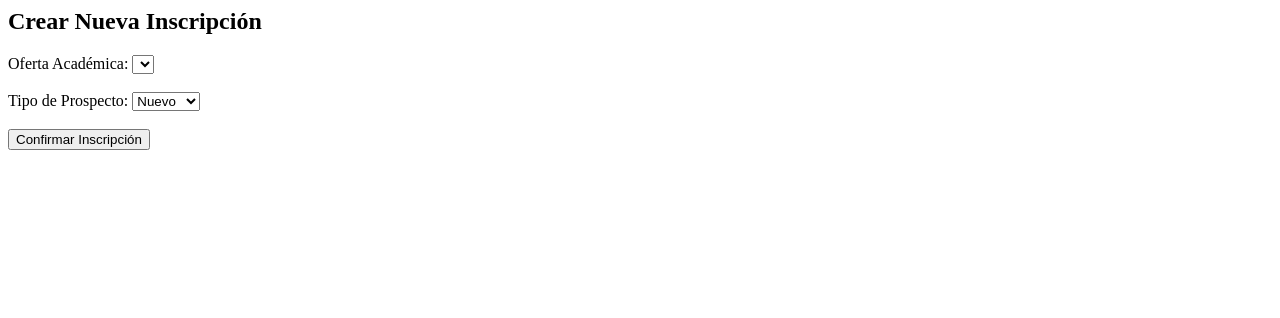
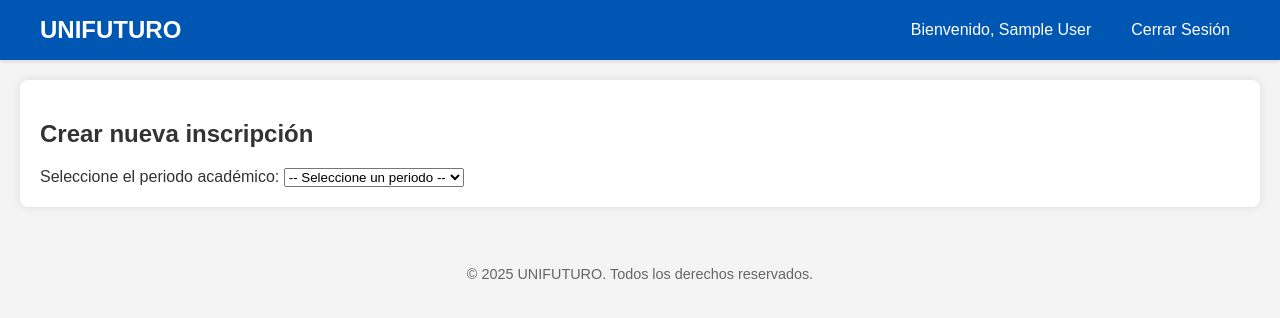
Before and after one commit to jgayon/unifuturo_portal, a Flask app: page /create_enrollment in a window 1280 px wide. Shown: the top 318 px of the page. Run offline with Flask 3, Linux system fonts and the light colour scheme; the visitor is signed in with stand-in values (Sample User, id 1); data that the repository does not hold is empty.

Commit message:
Update estudiante
Funcionalidad de opciones en estudiantes completas

```diff
--- a/unifuturo_app/app.py
+++ b/unifuturo_app/app.py
@@ -133,8 +133,6 @@ def student_edit_profile():
         return redirect(url_for('index'))
 
     user_id = session['user_id']
-    columns = ['nombre', 'apellido', 'telefono', 'direccion', 'correo']
-    user_data = None
 
     if request.method == 'POST':
         nombre = request.form['nombre']
@@ -161,25 +159,28 @@ def student_edit_profile():
             'user_id': user_id
         }
 
-        success = execute_query(update_query, params, commit=True)
+        success = execute_query(update_query, params)
 
         if success:
             flash('Tu información ha sido actualizada correctamente.', 'success')
-            session['user_name'] = nombre  # Actualiza en la sesión
+            session['user_name'] = nombre
             return redirect(url_for('student_dashboard'))
         else:
             flash('Hubo un error al actualizar tu información.', 'danger')
 
-    # Siempre cargamos los datos actuales del usuario para mostrarlos en el formulario
-    user_data = execute_query('SELECT nombre, apellido, telefono, direccion, correo FROM "Usuario" WHERE id_usuario = :id', {'id': user_id}, fetchone=True)
-
+    # Carga de datos actual del usuario
+    user_data = execute_query(
+        'SELECT nombre, apellido, telefono, direccion, correo FROM "Usuario" WHERE id_usuario = :id',
+        {'id': user_id},
+        fetchone=True
+    )
+    print("user_data:", user_data, type(user_data))
     if user_data is None:
         flash('Error al cargar tus datos.', 'danger')
         return redirect(url_for('student_dashboard'))
 
-    user_data = dict(zip(columns, user_data))
+    return render_template('student/edit_profile.html', user_data=user_data)
 
-    return render_template('student/edit_profile.html', user_data=user_data)
 
 
 
@@ -190,59 +191,61 @@ def create_enrollment():
 
     user_id = session['user_id']
 
-    # Cargar las ofertas activas desde la BD
-    query_ofertas = 'SELECT id_oferta, periodo_academico, titulo_conduce FROM "Oferta" WHERE activa = \'S\''
-    ofertas = execute_query(query_ofertas, fetchall=True)
+    # Cargar periodos disponibles con ofertas activas
+    periodos = execute_query(
+        'SELECT DISTINCT periodo_academico FROM "Oferta" WHERE activa = \'S\' ORDER BY periodo_academico DESC',
+        fetchall=True
+    )
 
-    if request.method == 'POST':
+    selected_periodo = request.form.get('periodo_academico')
+    ofertas_disponibles = []
+
+    if selected_periodo:
+        ofertas_disponibles = execute_query(
+            '''SELECT id_oferta, titulo_conduce FROM "Oferta"
+               WHERE periodo_academico = :periodo AND activa = 'S' ''',
+            {'periodo': selected_periodo},
+            fetchall=True
+        )
+
+    if request.method == 'POST' and request.form.get('submit') == 'Inscribirse':
         oferta_id = request.form.get('oferta_id')
         tipo_prospecto = request.form.get('tipo_prospecto')
 
-        # Validaciones básicas
         if not oferta_id or not tipo_prospecto:
             flash('Todos los campos son obligatorios.', 'danger')
-            return render_template('enrollment/create_enrollment.html', ofertas=ofertas)
+        else:
+            result = execute_query(
+                'SELECT COUNT(*) AS cantidad FROM "Inscripcion" WHERE id_usuario = :id_usuario AND id_oferta = :id_oferta',
+                {'id_usuario': user_id, 'id_oferta': oferta_id},
+                fetchone=True
+            )
 
-        # Verificar si el usuario ya tiene inscripción para esa oferta
-        check_query = """
-            SELECT COUNT(*) AS cantidad
-            FROM "Inscripcion"
-            WHERE id_usuario = :id_usuario AND id_oferta = :id_oferta
-        """
-        check_params = {'id_usuario': user_id, 'id_oferta': oferta_id}
-        result = execute_query(check_query, check_params, fetchone=True)
+            if result and result['CANTIDAD'] > 0:
+                flash('Ya tienes una inscripción para esta oferta.', 'warning')
+            else:
+                insert_query = '''
+                    INSERT INTO "Inscripcion" (id_usuario, id_oferta, tipo_prospecto, fecha_inscripcion, estado_inscripcion)
+                    VALUES (:id_usuario, :id_oferta, :tipo_prospecto, SYSDATE, 'En progreso')
+                '''
+                params = {
+                    'id_usuario': user_id,
+                    'id_oferta': oferta_id,
+                    'tipo_prospecto': tipo_prospecto
+                }
+                success = execute_query(insert_query, params)
+                if success:
+                    flash('Inscripción realizada exitosamente.', 'success')
+                    return redirect('/student_dashboard')
+                else:
+                    flash('Ocurrió un error al guardar la inscripción.', 'danger')
 
-        existing_inscription_count = result['CANTIDAD'] if result else 0
-
-        if existing_inscription_count > 0:
-            flash('Ya tienes una inscripción para esta oferta.', 'warning')
-            return render_template('enrollment/create_enrollment.html', ofertas=ofertas)
-
-        # Crear nueva inscripción
-        insert_query = """
-            INSERT INTO "Inscripcion" (
-                id_usuario, id_oferta, tipo_prospecto, fecha_inscripcion, estado_inscripcion
-            ) VALUES (
-                :id_usuario, :id_oferta, :tipo_prospecto, SYSDATE, 'En progreso'
-            )
-        """
-        insert_params = {
-            'id_usuario': user_id,
-            'id_oferta': oferta_id,
-            'tipo_prospecto': tipo_prospecto
-        }
-
-        print("Insertando inscripción con:", insert_params)
-
-        success = execute_query(insert_query, insert_params, commit=True)
-
-        if success is not None:
-            flash('Inscripción realizada exitosamente.', 'success')
-            return redirect('/student_dashboard')
-        else:
-            flash('Ocurrió un error al guardar la inscripción.', 'danger')
-
-    return render_template('enrollment/create_enrollment.html', ofertas=ofertas)
+    return render_template(
+        'enrollment/create_enrollment.html',
+        periodos=periodos,
+        ofertas=ofertas_disponibles,
+        selected_periodo=selected_periodo
+    )
 
 @app.route('/student/view_enrollments')
 def student_view_enrollments():
--- a/unifuturo_app/templates/enrollment/create_enrollment.html
+++ b/unifuturo_app/templates/enrollment/create_enrollment.html
@@ -1,21 +1,41 @@
-<h2>Crear Nueva Inscripción</h2>
+{% extends 'layout.html' %}
+{% block title %}Nueva Inscripción{% endblock %}
+{% block content %}
+<h2>Crear nueva inscripción</h2>
 
 <form method="POST">
-  <label for="id_oferta">Oferta Académica:</label>
-  <select name="id_oferta" required>
-    {% for oferta in active_offers %}
-      <option value="{{ oferta.ID_OFERTA }}">
-        {{ oferta.TITULO_CONDUCE }} ({{ oferta.PROGRAMA_NOMBRE }}) - {{ oferta.PERIODO_ACADEMICO }}
-        </option>
+    <label for="periodo_academico">Seleccione el periodo académico:</label>
+    <select name="periodo_academico" onchange="this.form.submit()">
+        <option value="">-- Seleccione un periodo --</option>
+        {% for p in periodos %}
+            <option value="{{ p.PERIODO_ACADEMICO }}" {% if p.PERIODO_ACADEMICO == selected_periodo %}selected{% endif %}>
+                {{ p.PERIODO_ACADEMICO }}
+            </option>
+        {% endfor %}
+    </select>
+    <noscript><button type="submit">Buscar Ofertas</button></noscript>
+</form>
 
-    {% endfor %}
-  </select><br><br>
+{% if ofertas %}
+<form method="POST">
+    <input type="hidden" name="periodo_academico" value="{{ selected_periodo }}">
 
-  <label for="tipo_prospecto">Tipo de Prospecto:</label>
-  <select name="tipo_prospecto" required>
-    <option value="Nuevo">Nuevo</option>
-    <option value="Antiguo">Antiguo</option>
-  </select><br><br>
+    <label for="oferta_id">Seleccione un programa:</label>
+    <select name="oferta_id" required>
+        <option value="">-- Seleccione un programa --</option>
+        {% for o in ofertas %}
+            <option value="{{ o.ID_OFERTA }}">{{ o.TITULO_CONDUCE }}</option>
+        {% endfor %}
+    </select>
 
-  <button type="submit">Confirmar Inscripción</button>
+    <label for="tipo_prospecto">Tipo de prospecto:</label>
+    <select name="tipo_prospecto" required>
+        <option value="">-- Seleccione una opción --</option>
+        <option value="Nacional">Nacional</option>
+        <option value="Extranjero">Extranjero</option>
+    </select>
+
+    <button type="submit" name="submit" value="Inscribirse">Inscribirse</button>
 </form>
+{% endif %}
+{% endblock %}
```
Also changed, not shown: unifuturo_app/templates/student/edit_profile.html (+32 -15 lines).
